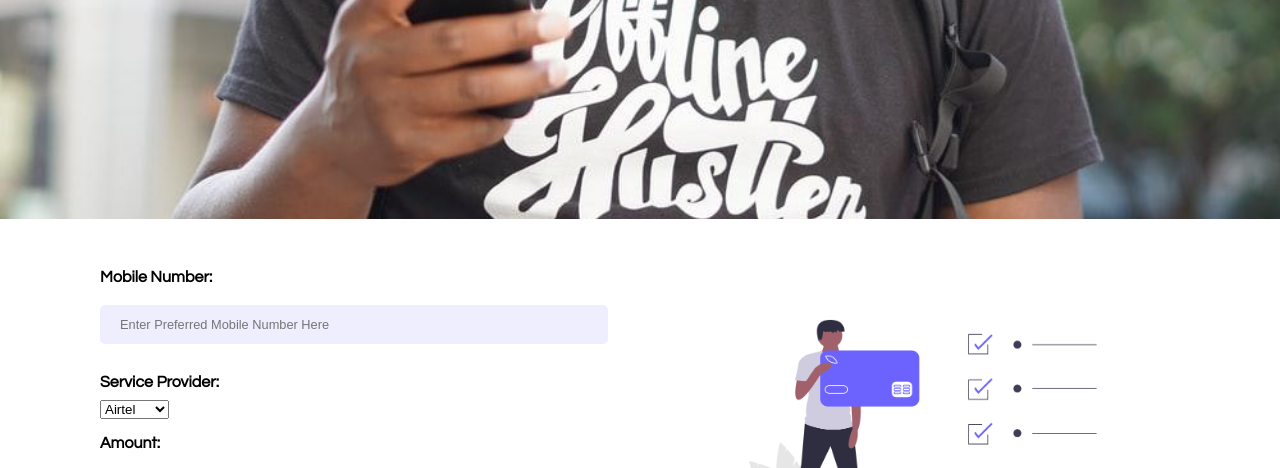
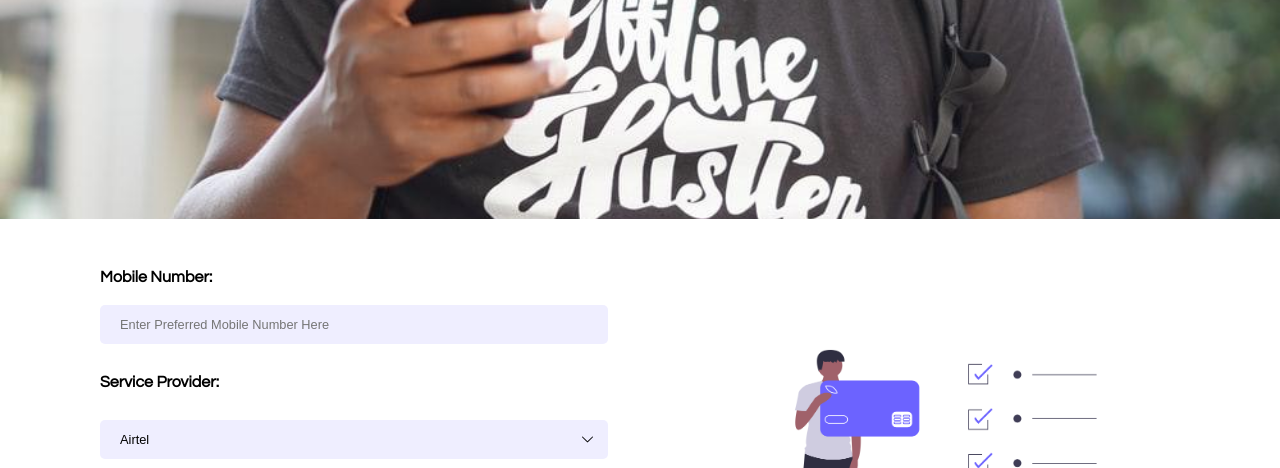
Before and after one commit to Olanetsoft/teamalpha, a website built with Parcel: page index.html in a window 1280 px wide. Shown: the part 446-914 px from the top of the page. Built offline with nearby package versions, Linux system fonts and the light colour scheme.

Commit message:
styles updated

```diff
--- a/js/alert.js
+++ b/js/alert.js
@@ -11,6 +11,6 @@ export const showAlert = (type, msg) =>{
     hideAlert()
     const markup = `<div class="alert alert--${type}">${msg}</div>`;
     document.querySelector('body').insertAdjacentHTML('afterbegin', markup);
-    window.setTimeout(hideAlert, 7000)
+    window.setTimeout(hideAlert, 5000)
 
 };
--- a/style.css
+++ b/style.css
@@ -262,6 +262,24 @@ input[type="number"] {
   outline: aliceblue;
   margin: 20px auto;
 }
+select.operator {
+  width: 100%;
+  font-size: 0.8rem;
+  background-color: rgb(239, 238, 255);
+  padding: 12px 20px;
+  border: none;
+  border-radius: 5px;
+  outline: aliceblue;
+  margin: 20px auto;
+  outline: none;
+  cursor: pointer;
+  -webkit-appearance: none;
+  -moz-appearance: none;
+  background-image: url(images/down-arrow.svg);
+  background-repeat: no-repeat, repeat;
+  background-position: right 1.2em top 50%, 0 0;
+  background-size: .85em auto, 100%;
+}
 input[type="radio"] {
   margin: 5px 0 20px 10px;
   cursor: pointer;
```
Also changed, not shown: dist/down-arrow.5a527256.svg (added), images/down-arrow.svg (added), 6 other files.
